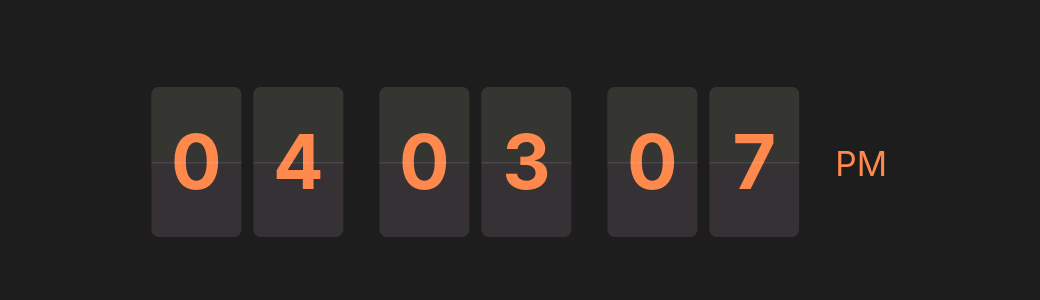
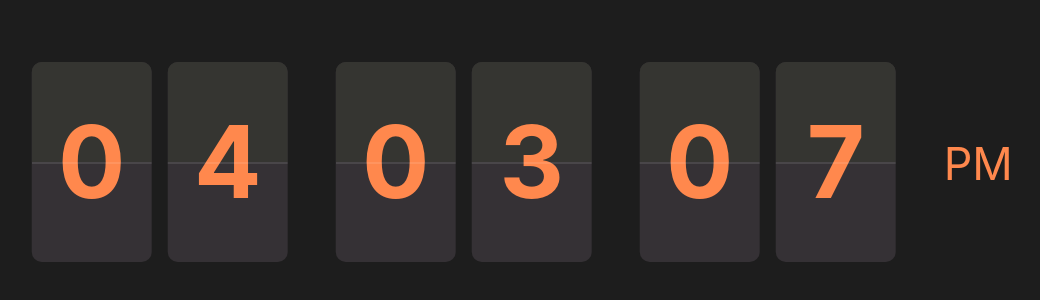
Before and after one commit to InquisitorIris/FlipClock, a plain HTML site: page index.html in a window 1280 px wide. Shown: the part 246-546 px from the top of the page, without its empty margins (130-1170 px from the left). Drawn offline with Linux system fonts and the light colour scheme.

Commit message:
Update style.css

```diff
--- a/style.css
+++ b/style.css
@@ -35,7 +35,7 @@ body {
   height: 100vh;
 }
 .flip-clock {
-  transform: scale(1.5); /* 🔥 3x larger */
+  transform: scale(2); /* 🔥 3x larger */
   transform-origin: center;
 }
 
```
